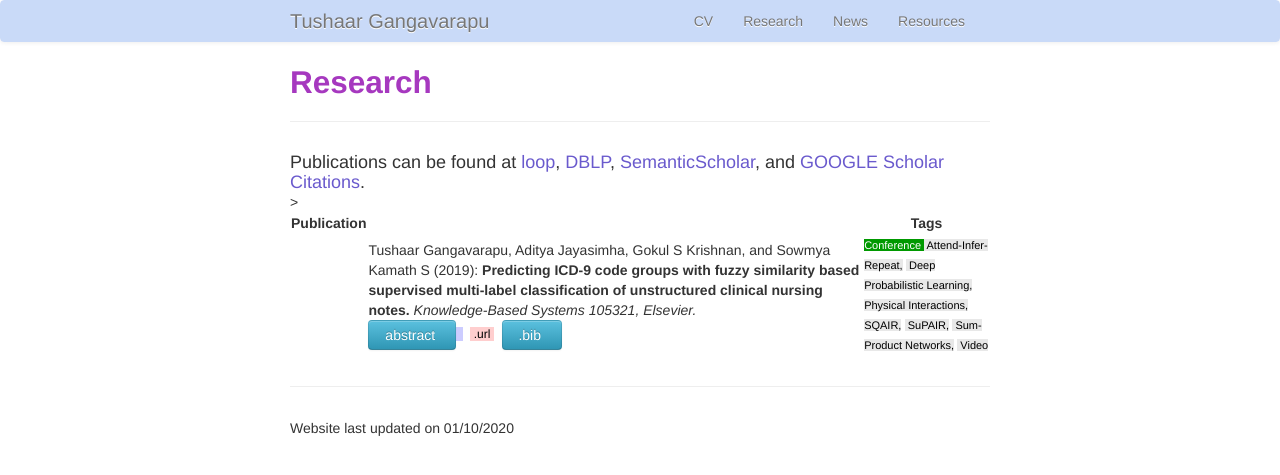
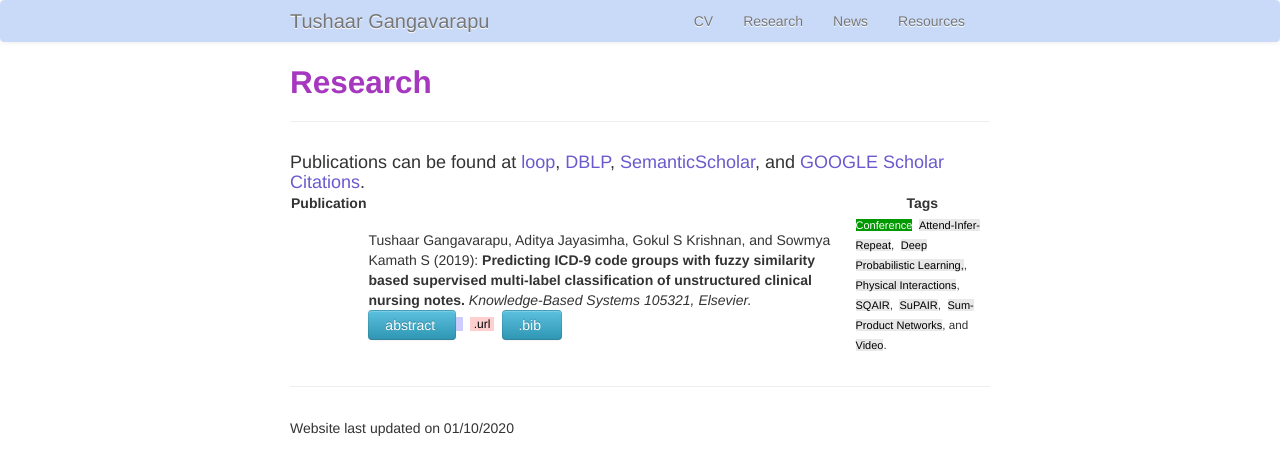
Before and after one commit to TushaarGVS/tushaargvs.github.io, a Jekyll site: the page built from pages/research.html, in a window 1280 px wide. Shown: the top 475 px of the page. Built offline with Jekyll 4.4.1, drawn with Linux system fonts in a browser that asks for light colours.

Commit message:
Customizing the website

```diff
--- a/pages/research.html
+++ b/pages/research.html
@@ -42,6 +42,15 @@ description: Tushaar Gangavarapu's research
         }
       </div>
     </td>
-    <td style="font-weight: normal; font-size: smaller; vertical-align: top;"><span style="color:white;font-size:11px;background-color: #090">Conference&nbsp;</span><span style="color:black;font-size:11px;background-color: #E8E8E8"> Attend-Infer-Repeat,</span>&nbsp;<span style="color:black;font-size:11px;background-color: #E8E8E8"> Deep Probabilistic Learning,</span>&nbsp;<span style="color:black;font-size:11px;background-color: #E8E8E8"> Physical Interactions,</span>&nbsp;<span style="color:black;font-size:11px;background-color: #E8E8E8"> SQAIR,</span>&nbsp;<span style="color:black;font-size:11px;background-color: #E8E8E8"> SuPAIR,</span>&nbsp;<span style="color:black;font-size:11px;background-color: #E8E8E8"> Sum-Product Networks,</span>&nbsp;<span style="color:black;font-size:11px;background-color: #E8E8E8"> Video</span></td>></td>
+    <td style="font-weight: normal; font-size: smaller; vertical-align: top;">
+      <span style="color:white;font-size:11px;background-color: #090">Conference</span>&nbsp;
+      <span style="color:black;font-size:11px;background-color: #E8E8E8"> Attend-Infer-Repeat</span>,&nbsp;
+      <span style="color:black;font-size:11px;background-color: #E8E8E8"> Deep Probabilistic Learning,</span>,&nbsp;
+      <span style="color:black;font-size:11px;background-color: #E8E8E8"> Physical Interactions</span>,&nbsp;
+      <span style="color:black;font-size:11px;background-color: #E8E8E8"> SQAIR</span>,&nbsp;
+      <span style="color:black;font-size:11px;background-color: #E8E8E8"> SuPAIR</span>,&nbsp;
+      <span style="color:black;font-size:11px;background-color: #E8E8E8"> Sum-Product Networks</span>,&nbsp;and
+      <span style="color:black;font-size:11px;background-color: #E8E8E8"> Video</span>.
+    </td>
   </tr>
 </table>
```
